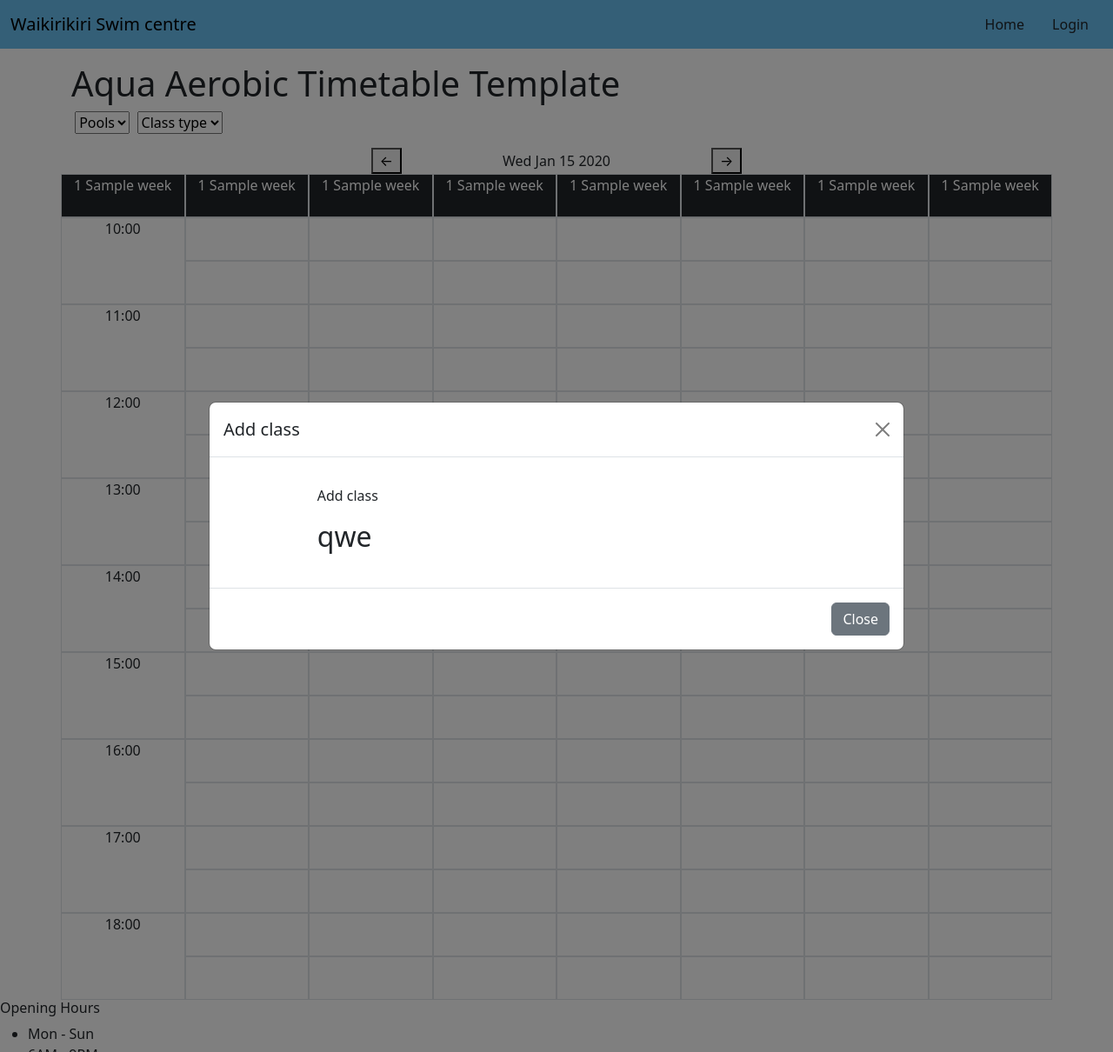
After one commit to gaon5/swimapp, a Flask app: template app/templates/instructor/instructor_timetable.html in a window 1280 px wide, after a click that opens the changed part. The commit adds this page. Shown: the whole page at 87% size. Run offline with Flask 3, Linux system fonts and the light colour scheme; the template is opened without the code that fills it: most values are stand-ins (such as "Sample title", 1, 10 or a date in 2020); some libraries are stand-ins or nearby versions.

Commit message:
Front-end part
Front-end part

```diff
--- /dev/null
+++ b/app/templates/instructor/instructor_timetable.html
@@ -0,0 +1,31 @@
+{% extends "timetable_base.html" %}
+
+{% block timetable_css %}
+
+{% endblock %}
+
+{% block timetable_body1 %}
+    <div class="container mt-3">
+        <h1>Aqua Aerobic Timetable Template</h1>
+        <label for="pool"></label>
+        <select name="pool" id="pool">
+            <option value="">Pools</option>
+        </select>
+        <label for="class_type"></label>
+        <select name="class_type" id="class_type">
+            <option value="">Class type</option>
+        </select>
+    </div>
+{% endblock %}
+
+{% block timetable_body %}
+
+{% endblock %}
+
+{% block myOwnModal %}
+    <h2>qwe</h2>
+{% endblock %}
+
+{% block myOwnModal2 %}
+    <h2>qwe</h2>
+{% endblock %}
--- a/app/templates/timetable_base.html
+++ b/app/templates/timetable_base.html
@@ -12,34 +12,27 @@
             margin: 0 20px;
         }
     </style>
+    {% block timetable_css %}{% endblock %}
 {% endblock %}
 
 {% block body %}
+    {% block timetable_body1 %}{% endblock %}
     <div class="container mt-3">
-        <div class="row" style="min-width: 720px">
-            <h1>Aqua Aerobic Timetable Template</h1>
+        <div class="row" style="min-width: 960px">
             <form action="{{ url_for('display_timetable') }}" method="post" id="this_week">
                 <input type="hidden" id="day" name="day">
                 <div id="navigation-container">
                     <button type="button" class="mx-5 px-2" onclick="previous_week()">&larr;</button>
                     <p id="info" class="px-5">2023</p>
-                    <label for="pool"></label>
-                    <select name="pool" id="pool">
-                        <option value="">Pools</option>
-                    </select>
-                    <label for="class_type"></label>
-                    <select name="class_type" id="class_type">
-                        <option value="">Class type</option>
-                    </select>
                     <button type="button" class="mx-5 px-2" onclick="next_week()">&rarr;</button>
                 </div>
             </form>
             {% for i in range(8) %}
                 <div class="col" style="padding: 0;">
-                    <div class="col border text-center" style="background-color: #212529; color: white; min-height: 50px;">{{ week_list[i][0] }} {{ week_list[i][1] }}</div>
+                    <div class="col border text-center" style="background-color: #212529; color: white; height: 50px;">{{ week_list[i][0] }} {{ week_list[i][1] }}</div>
                     {% for j in range(10,19,1) %}
                         {% if i == 0 %}
-                            <div class="border text-center" style="min-height: 100px;">{{ j }}:00</div>
+                            <div class="border text-center" style="height: 100px;">{{ j }}:00</div>
                         {% else %}
                             {% set vars = {'foo': True} %}
                             {% set show_list = [] %} <!--Create an empty show_list to store multiple activities-->
@@ -51,13 +44,14 @@
                                 {% endif %}
                             {% endfor %}
                             {% if vars.foo %} <!--Append empty space only when there is no class-->
-                                <div class="border text-center" style="min-height: 50px;"></div>
-                                <div class="border text-center" style="min-height: 50px;"></div>
+                                <div class="border text-center" style="height: 50px;min-width: 120px" data-bs-toggle="modal" data-bs-target="#myOwnModal"></div>
+                                <div class="border text-center" style="height: 50px;min-width: 120px" data-bs-toggle="modal" data-bs-target="#myOwnModal"></div>
                             {% else %} <!--Display multiple activities (if any) in a division-->
-                                <div class="border text-center" style="min-height: 50px;">
+                                <div class="border text-center" style="height: 100px;min-width: 120px" data-bs-toggle="modal" data-bs-target="#myOwnModal2">
                                     {% for show in show_list %}
                                         {% for key in show %}
-                                            <a href="/display_class/{{ key }}">{{ show[key] }}</a><br>
+                                            <p>{{ show[key] }}</p>
+{#                                            <a href="/display_class/{{ key }}">{{ show[key] }}</a><br>#}
                                         {% endfor %}
                                     {% endfor %}
                                 </div>
@@ -69,23 +63,64 @@
         </div>
     </div>
 
+    {% block timetable_body2 %}{% endblock %}
 
-    {% block timetable_body %}{% endblock %}
-
+    <div class="modal fade" id="myOwnModal" tabindex="-1" aria-labelledby="myOwnModalLabel" aria-hidden="true">
+        <div class="modal-dialog modal-dialog-centered modal-lg">
+            <div class="modal-content">
+                <div class="modal-header">
+                    <h5 class="modal-title" id="myOwnModalLabel">Add class</h5>
+                    <button type="button" class="btn-close" data-bs-dismiss="modal" aria-label="Close"></button>
+                </div>
+                <div class="modal-body">
+                    <div class="pt-3 pb-3">
+                        <div class="container w-75">
+                            <p>Add class</p>
+                            {% block myOwnModal %}{% endblock %}
+                        </div>
+                    </div>
+                </div>
+                <div class="modal-footer">
+                    <button type="button" class="btn btn-secondary" data-bs-dismiss="modal">Close</button>
+                </div>
+            </div>
+        </div>
+    </div>
+    <div class="modal fade" id="myOwnModal2" tabindex="-1" aria-labelledby="myOwnModalLabel2" aria-hidden="true">
+        <div class="modal-dialog modal-dialog-centered modal-lg">
+            <div class="modal-content">
+                <div class="modal-header">
+                    <h5 class="modal-title" id="myOwnModalLabel2">Class Detail</h5>
+                    <button type="button" class="btn-close" data-bs-dismiss="modal" aria-label="Close"></button>
+                </div>
+                <div class="modal-body">
+                    <div class="pt-3 pb-3">
+                        <div class="container w-75">
+                            <p>Class Detail</p>
+                            {% block myOwnModal2 %}{% endblock %}
+                        </div>
+                    </div>
+                </div>
+                <div class="modal-footer">
+                    <button type="button" class="btn btn-secondary" data-bs-dismiss="modal">Close</button>
+                </div>
+            </div>
+        </div>
+    </div>
 
 
 {% endblock %}
 
 {% block myjs %}
     <script>
+        const currentDate = new Date("{{ today }}");
+        document.getElementById('info').innerHTML = currentDate.toDateString();
         function previous_week(){
-            const currentDate = new Date("{{ today }}");
             currentDate.setDate(currentDate.getDate() - 7);
             document.getElementById('day').value = currentDate.toISOString().slice(0, 10)
             document.getElementById("this_week").submit();
         }
         function next_week(){
-            const currentDate = new Date("{{ today }}");
             currentDate.setDate(currentDate.getDate() + 7);
             document.getElementById('day').value = currentDate.toISOString().slice(0, 10)
             document.getElementById("this_week").submit();
```
Also changed, not shown: app/member.py (+3 -5 lines).
